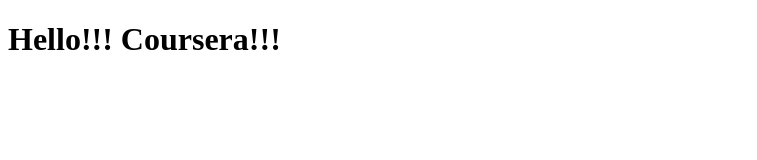
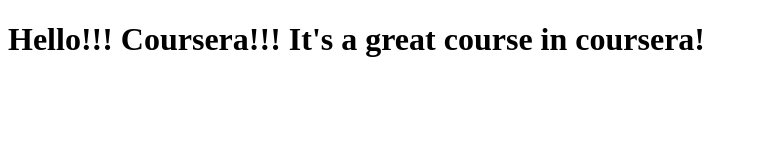
Before and after one commit to GalymA/coursera-test, a plain HTML site: page site/index.html in a window 1280 px wide. Shown: the whole page, without its empty margins (0-757 px from the left). Drawn offline with Linux system fonts and the light colour scheme.

Commit message:
Small addition to our page content.

```diff
--- a/site/index.html
+++ b/site/index.html
@@ -6,6 +6,6 @@
 	<title>My_Coursera_test_Yaakov</title>
 </head>
 <body>
-	<h1>Hello!!! Coursera!!!</h1>
+	<h1>Hello!!! Coursera!!! It's a great course in coursera!</h1>
 </body>
 </html>
```
